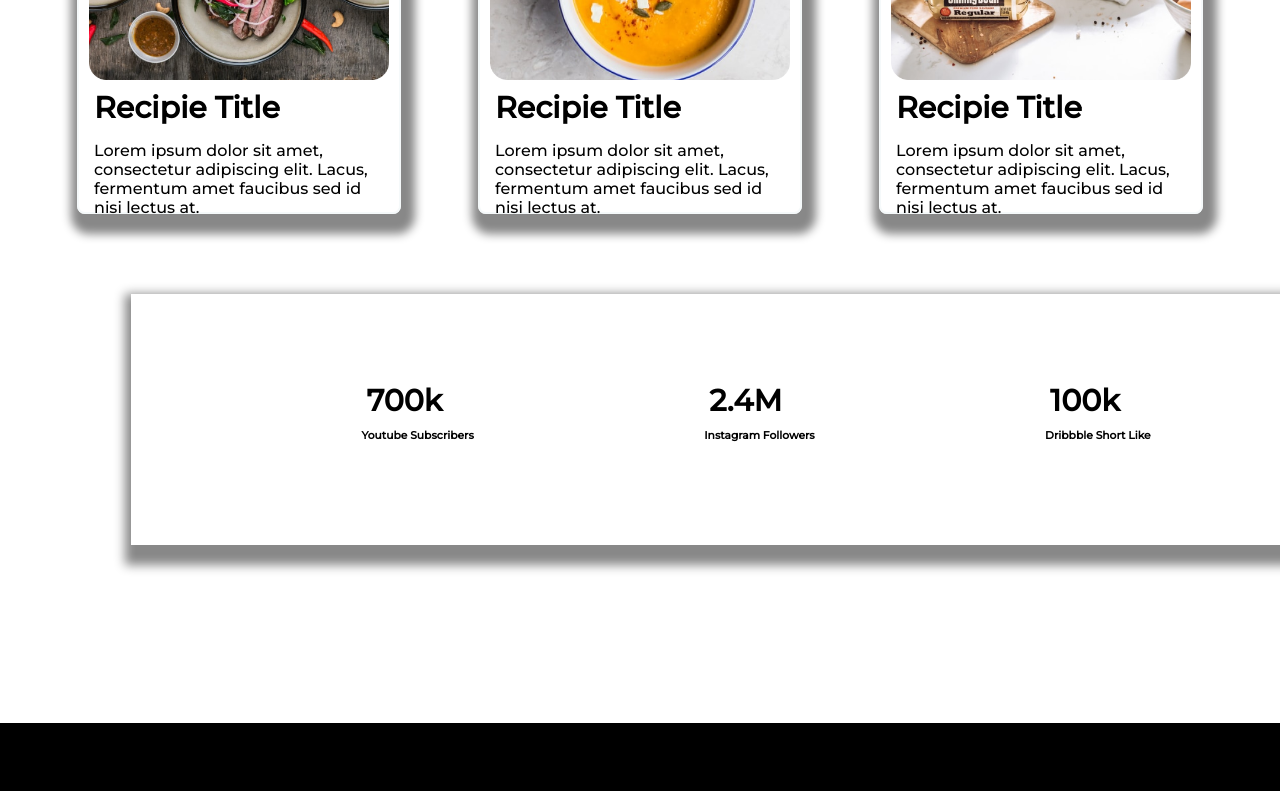
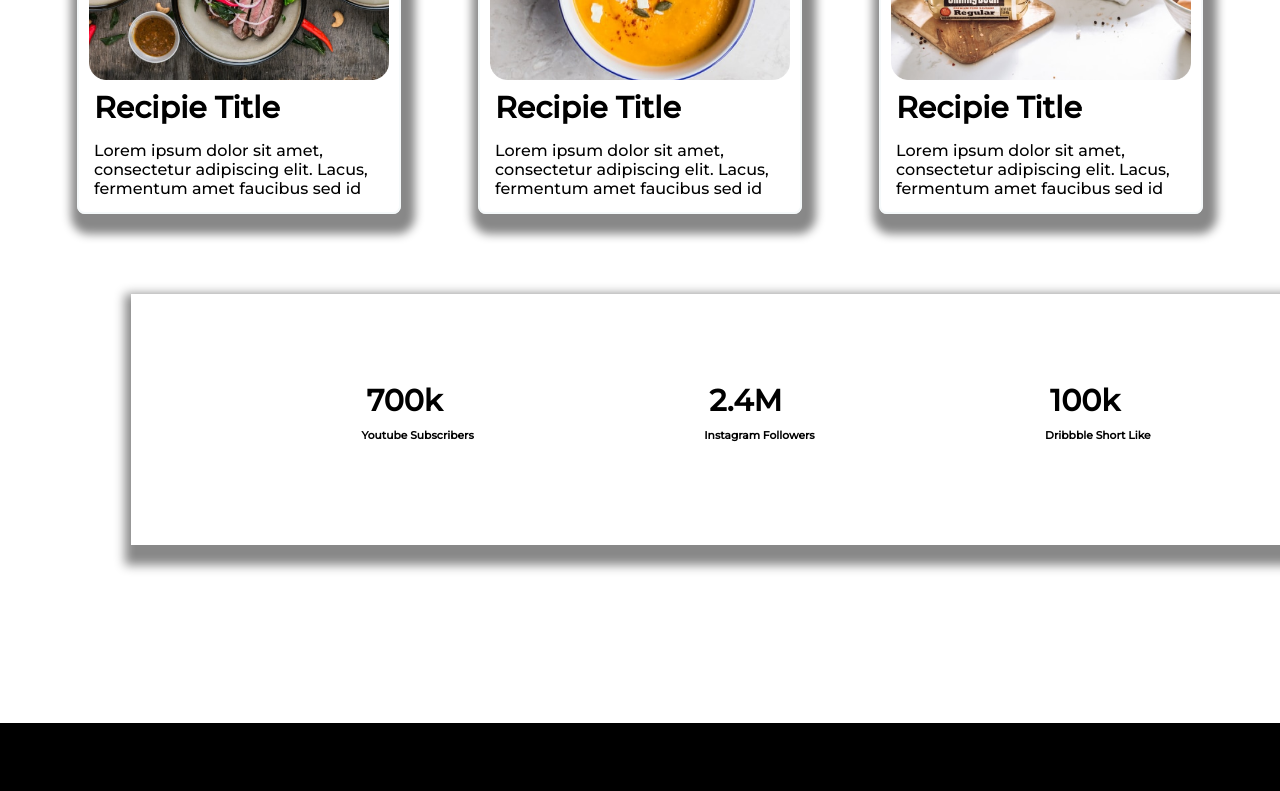
Before and after one commit to rabbism/food-network, a plain HTML site: page index.html in a window 1280 px wide. Shown: the part 1460-2251 px from the top of the page. Drawn offline with Linux system fonts and the light colour scheme.

Commit message:
all bug fix and all section complite

```diff
--- a/index.html
+++ b/index.html
@@ -60,17 +60,17 @@
                 <div>
                     <img src="images/food/Project Cover1.jpg" alt="">
                     <h1>Recipie Title</h1>
-                    <p>Lorem ipsum dolor sit amet, consectetur adipiscing elit. Lacus, fermentum amet faucibus sed id nisi lectus at.</p>
+                    <p>Lorem ipsum dolor sit amet, consectetur adipiscing elit. Lacus, fermentum amet faucibus sed id</p>
                 </div>
                 <div>
                     <img src="images/food/Project Cover.png" alt="">
                     <h1>Recipie Title</h1>
-                    <p>Lorem ipsum dolor sit amet, consectetur adipiscing elit. Lacus, fermentum amet faucibus sed id nisi lectus at.</p>
+                    <p>Lorem ipsum dolor sit amet, consectetur adipiscing elit. Lacus, fermentum amet faucibus sed id</p>
                 </div>
                 <div>
                     <img src="images/food/Project Cover.jpg" alt="">
                     <h1>Recipie Title</h1>
-                    <p>Lorem ipsum dolor sit amet, consectetur adipiscing elit. Lacus, fermentum amet faucibus sed id nisi lectus at.</p>
+                    <p>Lorem ipsum dolor sit amet, consectetur adipiscing elit. Lacus, fermentum amet faucibus sed id</p>
                 </div>
             </div>
 
```
